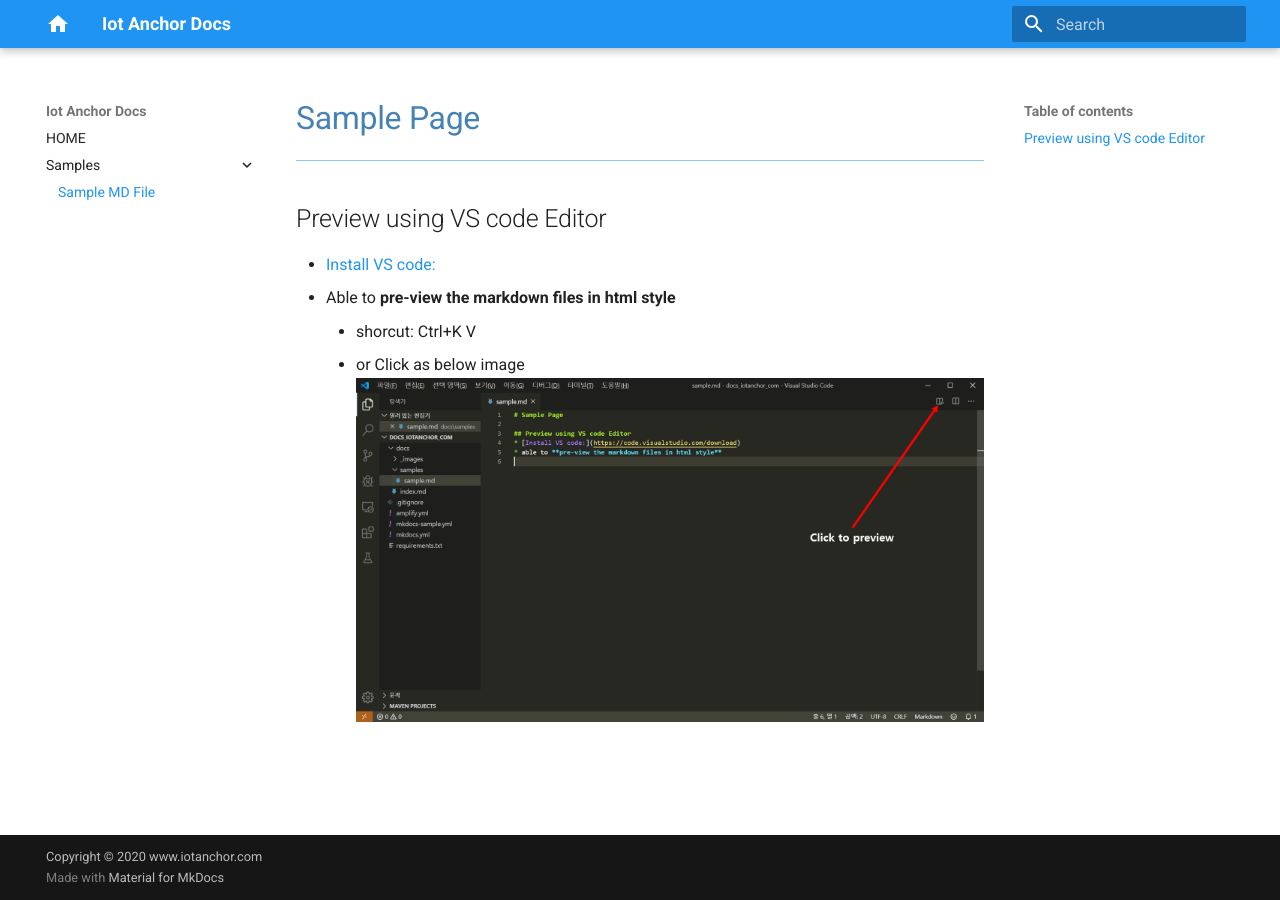
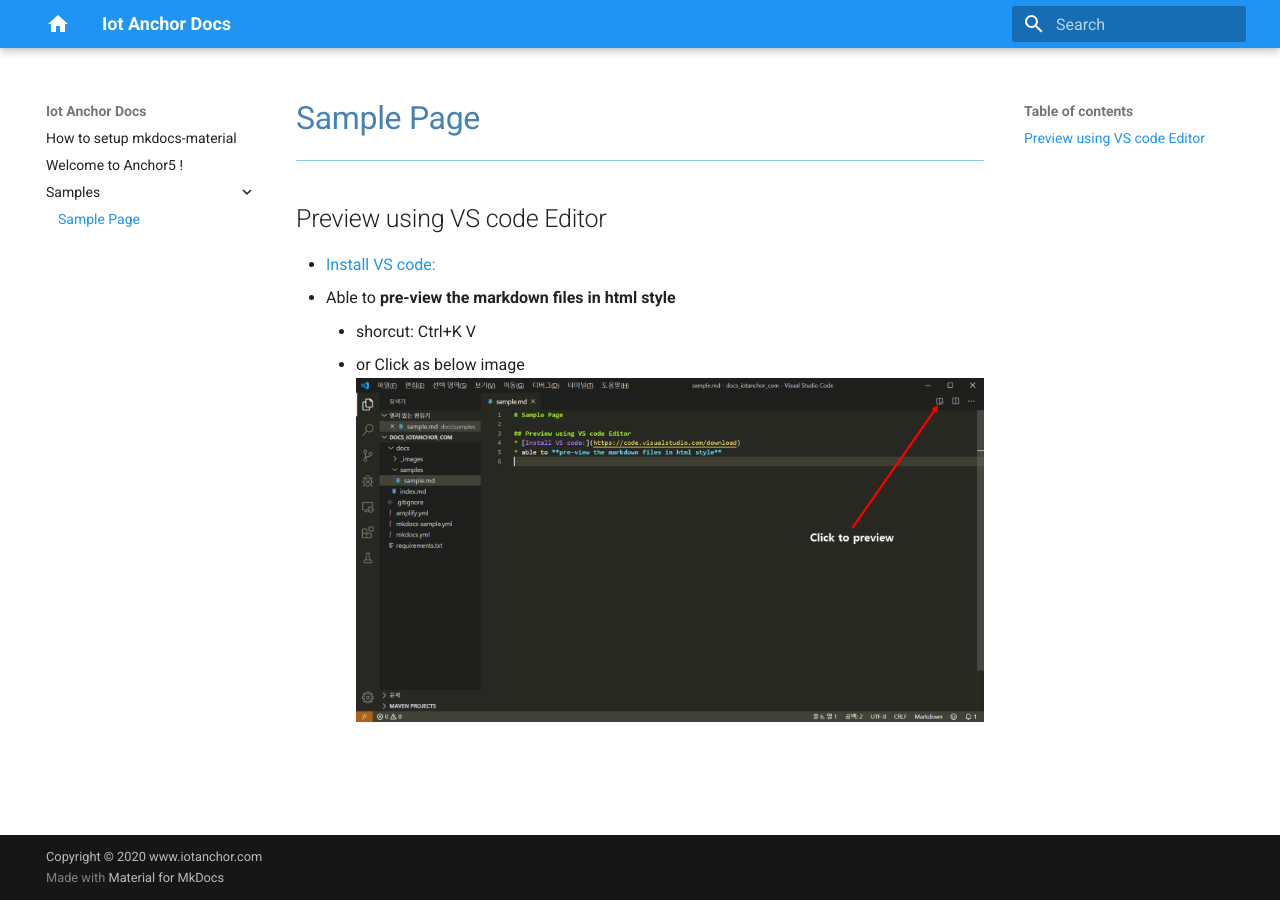
Before and after one commit to kebinlee1/docs-iotanchor, an MkDocs documentation site: the page built from docs/samples/sample.md, in a window 1280 px wide. Built offline with MkDocs 1.6.1 and Material for MkDocs 9.7.7, drawn with Linux system fonts in a browser that asks for light colours; part of the change alters nothing that is shown.

Commit message:
mkdocs.yml modified

```diff
--- a/mkdocs.yml
+++ b/mkdocs.yml
@@ -12,10 +12,10 @@ site_url: 'http://iotanchor.com'
 copyright: 'Copyright &copy; 2020 www.iotanchor.com'
 
 # Sidebar Page tree customization
-nav:
-  - HOME: 'index.md'
-  - Samples:
-    - 'Sample MD File': 'samples/sample.md'
+# nav:
+#   - HOME: 'index.md'
+#   - Samples:
+#     - 'Sample MD File': 'samples/sample.md'
 
 # Configuration
 docs_dir: 'docs'
```
